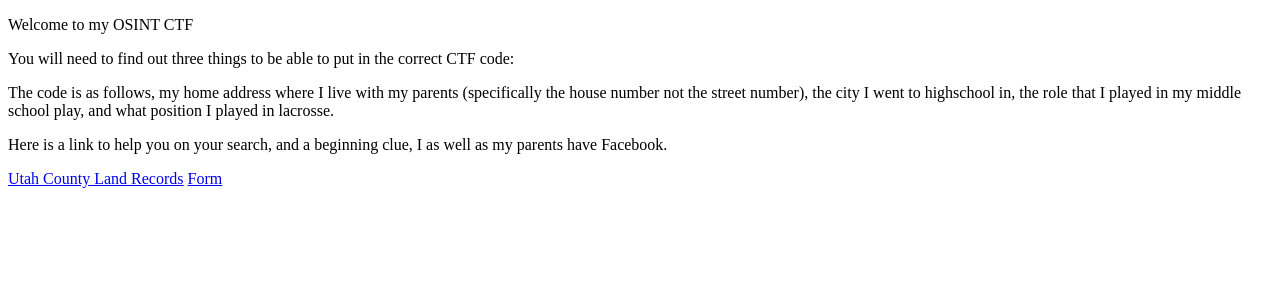
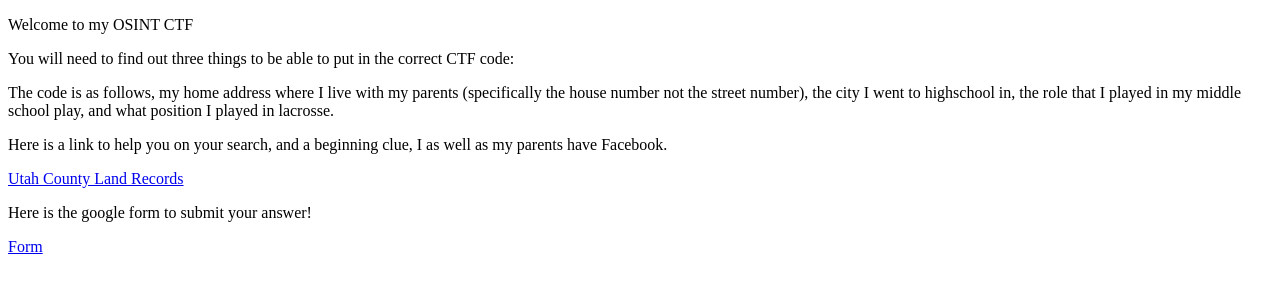
Before and after one commit to CagedUpRage/OSINTCTF, a plain HTML site: page index.html in a window 1280 px wide. Drawn offline with Linux system fonts and the light colour scheme.

Commit message:
Update index.html

```diff
--- a/index.html
+++ b/index.html
@@ -9,6 +9,7 @@
     <p>The code is as follows, my home address where I live with my parents (specifically the house number not the street number), the city I went to highschool in, the role that I played in my middle school play, and what position I played in lacrosse.</p>
     <p>Here is a link to help you on your search, and a beginning clue, I as well as my parents have Facebook.</p>
     <a href="https://www.utahcounty.gov/LandRecords/Index.asp">Utah County Land Records</a>
+    <p>Here is the google form to submit your answer!</p>
     <a href="https://docs.google.com/forms/d/e/1FAIpQLSfBmciDKZamEvrqk_2AUyIETPaAmHyYiQGGzyBS5zeE6FLQLw/viewform?usp=sf_link">Form</a>
 
 </body>
```
